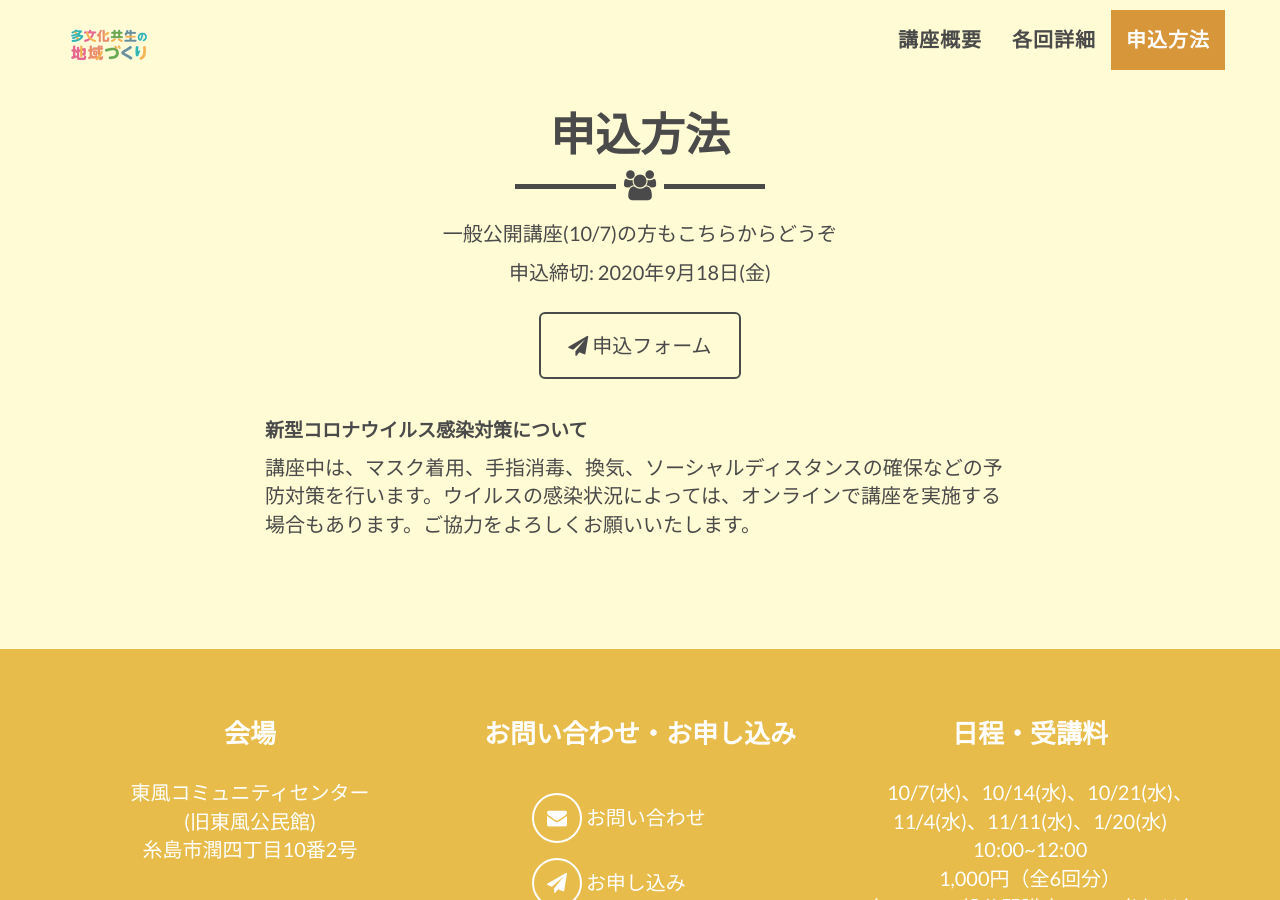
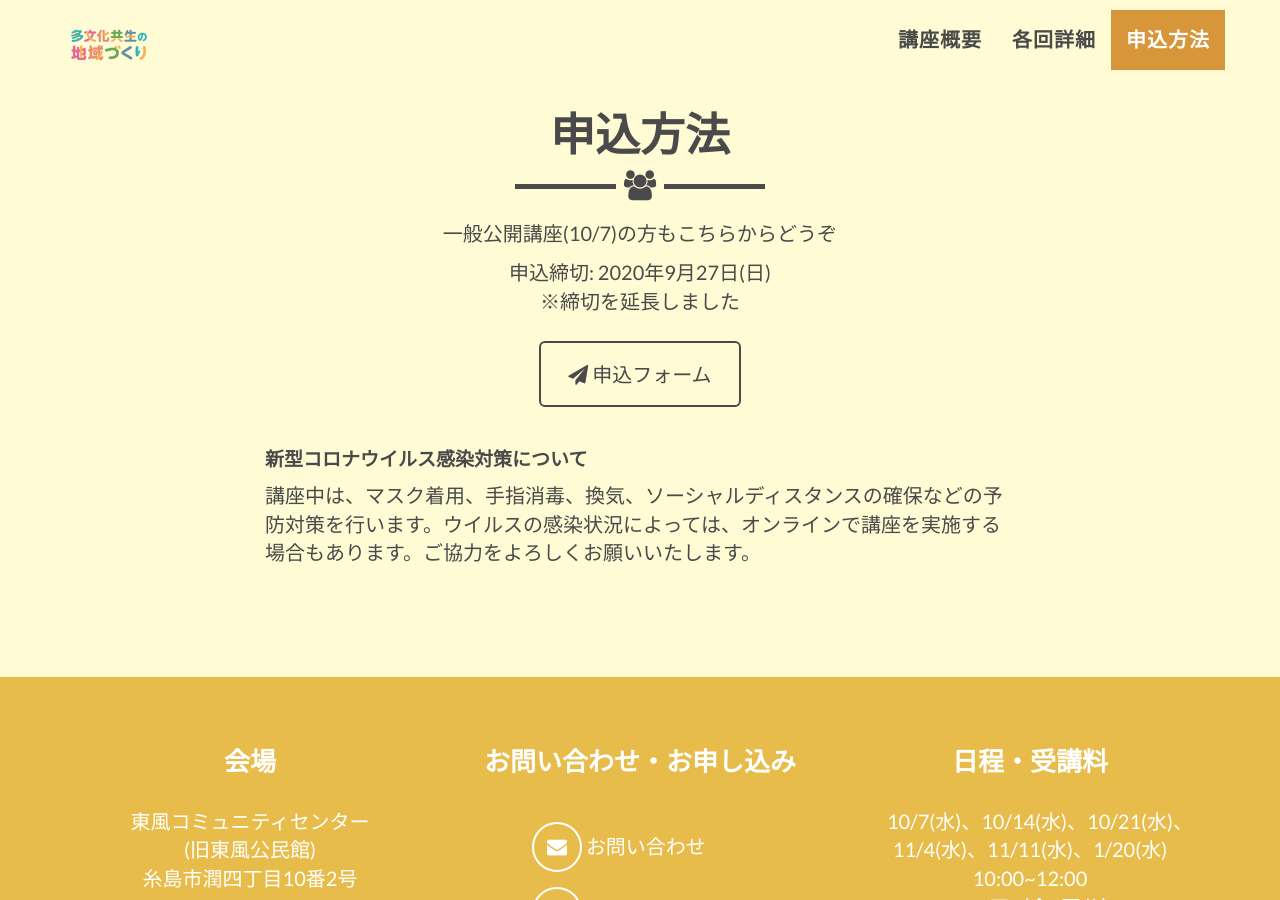
Before and after one commit to tomonowproject/tomonowproject.github.io, a Jekyll site: the page built from _posts/2014-07-18-project-1.markdown, in a window 1280 px wide and 900 px high, scrolled down 3499 px. Built offline with Jekyll 4.4.1, drawn with Linux system fonts in a browser that asks for light colours.

Commit message:
Moved the application deadline forward

```diff
--- a/_includes/apply.html
+++ b/_includes/apply.html
@@ -13,7 +13,9 @@
                         一般公開講座(10/7)の方もこちらからどうぞ
                     </p>
                     <p>
-                        申込締切: 2020年9月18日(金)
+                        申込締切: 2020年9月27日(日)
+                        <br>
+                        ※締切を延長しました
                     </p>
                     <p>
                         <a href="https://bit.ly/TomoApp" class="btn btn-lg btn-outline">
```
